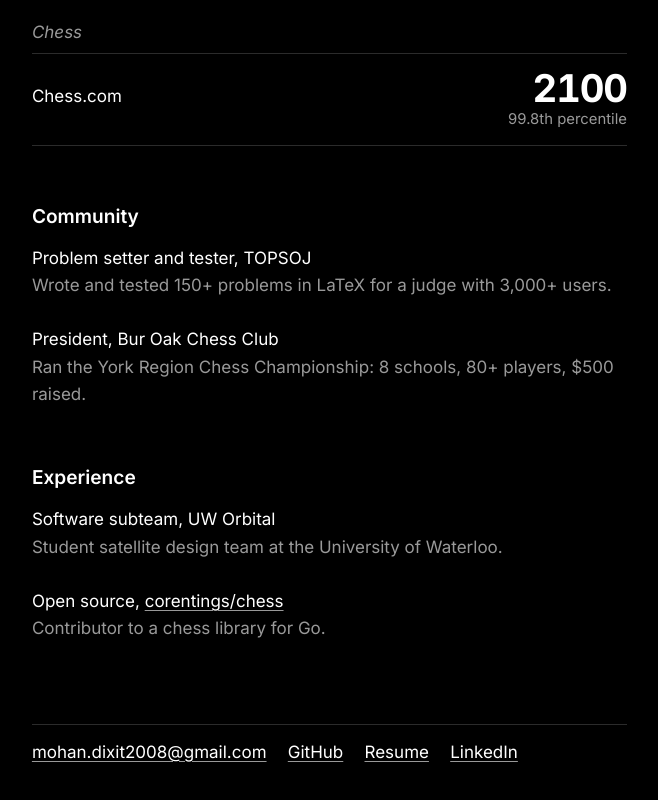
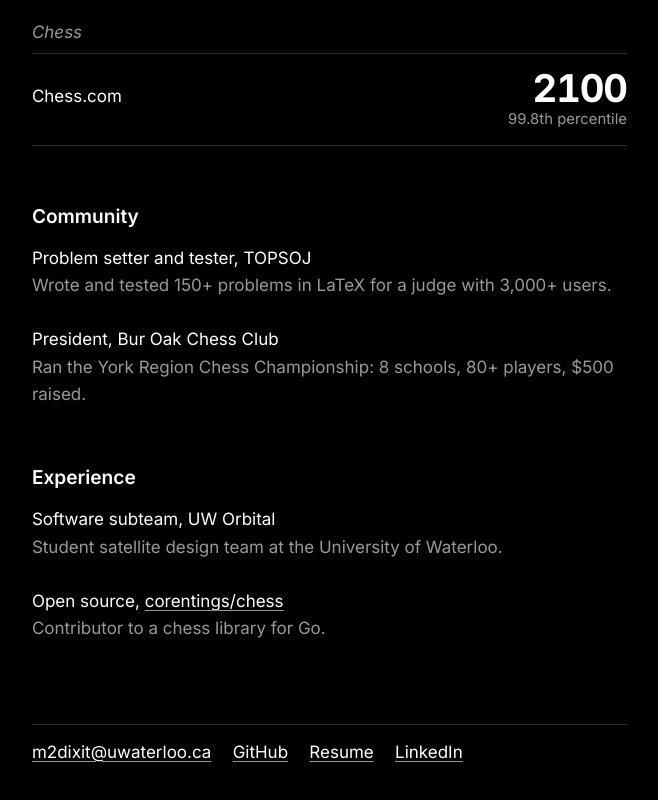
Before and after one commit to CosmicVeil/Mohan-PersonalWebsite, a plain HTML site: page index.html in a window 1280 px wide. Shown: the part 1453-2253 px from the top of the page, without its empty margins (96-754 px from the left). Drawn offline with Linux system fonts and the light colour scheme.

Commit message:
Use m2dixit@uwaterloo.ca in the footer
Co-Authored-By: Claude Opus 5.5 <noreply@anthropic.com>

```diff
--- a/index.html
+++ b/index.html
@@ -126,7 +126,7 @@
 
 <footer class="reveal" style="--i:6">
   <ul>
-    <li><a href="mailto:mohan.dixit2008@gmail.com">mohan.dixit2008@gmail.com</a></li>
+    <li><a href="mailto:m2dixit@uwaterloo.ca">m2dixit@uwaterloo.ca</a></li>
     <li><a href="https://github.com/CosmicVeil">GitHub</a></li>
     <li><a href="assets/mohan-dixit-resume.pdf">Resume</a></li>
     <li><a href="https://www.linkedin.com/in/mohan-dixit-6396922b5/">LinkedIn</a></li>
```
Also changed, not shown: projects/atlas.html (+1 -1 lines), projects/chess-analytics-engine.html (+1 -1 lines), projects/court-vision.html (+1 -1 lines), projects/theorem-reranker.html (+1 -1 lines).
